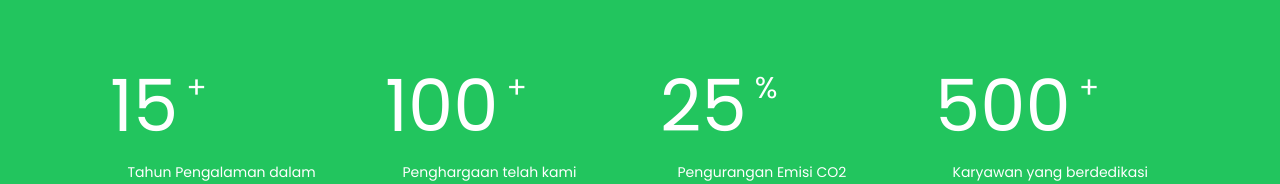
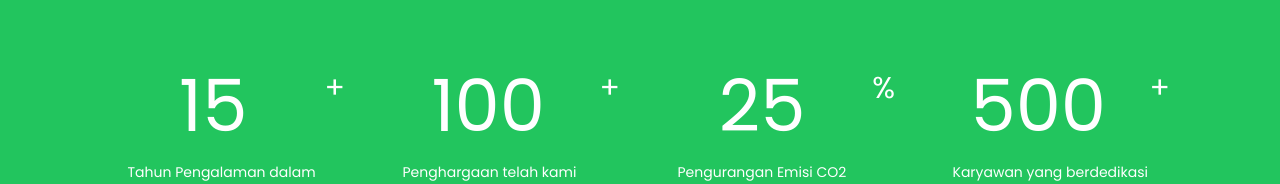
Before and after one commit to rydfdli/mining-lp, a Next.js app: page / in a window 1280 px wide. Shown: the part 723-907 px from the top of the page. Built offline with nearby package versions, Linux system fonts and the light colour scheme.

Commit message:
modified:   app/components/items/stats.js

```diff
--- a/app/components/items/stats.js
+++ b/app/components/items/stats.js
@@ -21,7 +21,7 @@ const Stats = ({number, persentage = '', text}) => {
   return (
     <div className="md:w-1/4 w-full md:text-start text-center text-sm md:text-md mb-7 md:mb-0">
       <div className='flex gap-2'>
-      <motion.h1 className="text-7xl md:mb-5 mb-2 text-center">
+      <motion.h1 className="text-7xl md:mb-5 mb-2 text-center mx-auto">
         {rounded}
       </motion.h1>
       <span className='text-3xl'>{persentage}</span>
```
